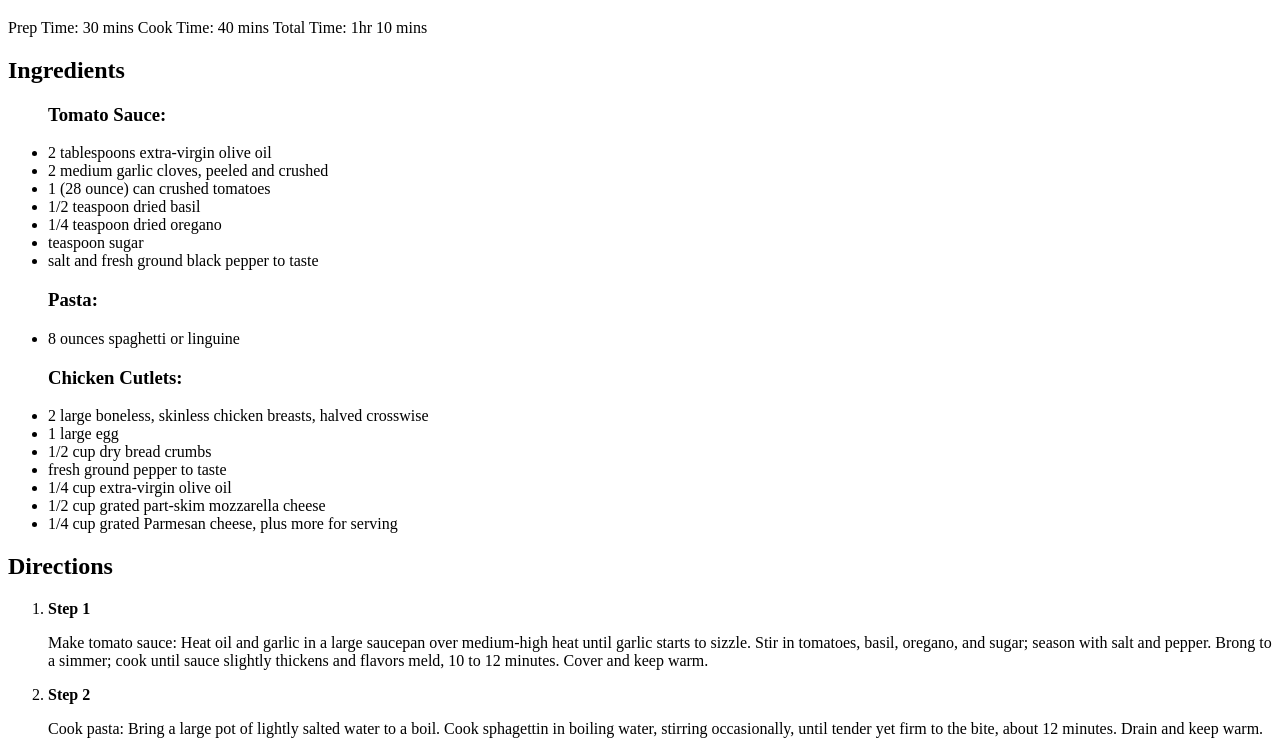
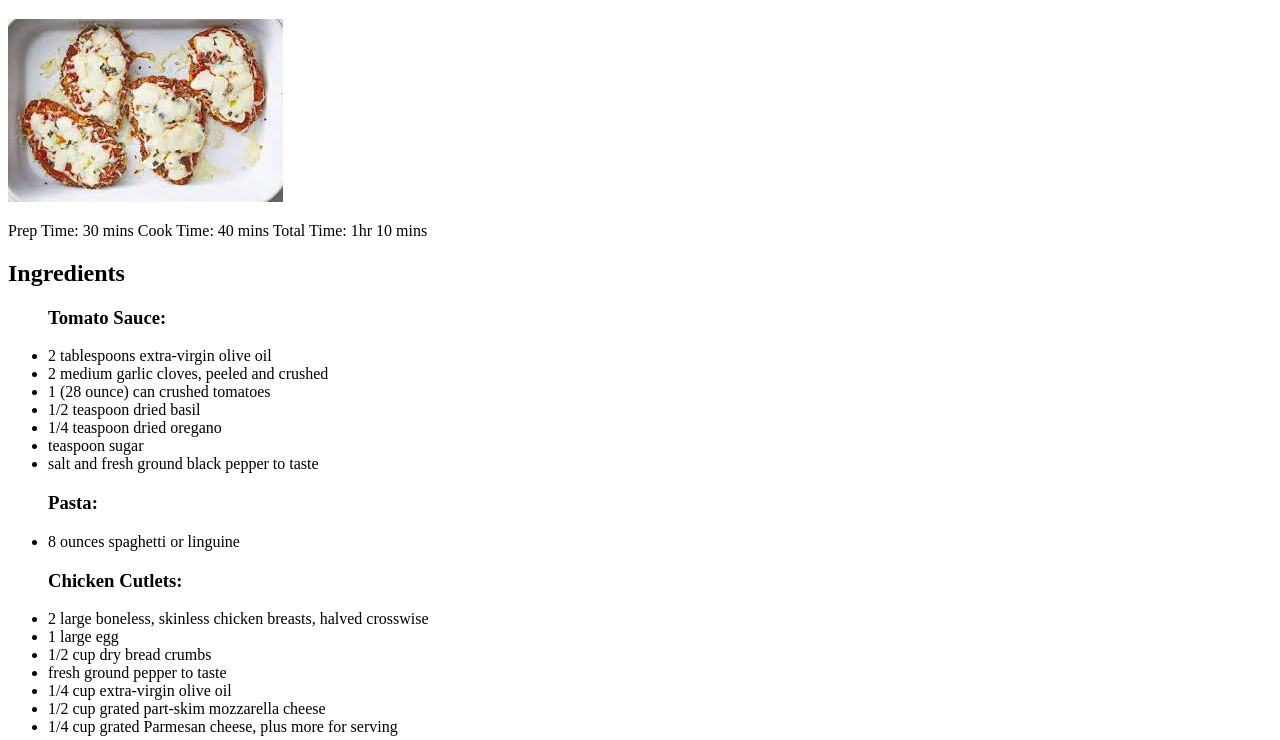
Before and after one commit to Dwheeldon1/odin-recipes, a plain HTML site: page recipes/chickparm.html in a window 1280 px wide. Shown: the part 61-801 px from the top of the page. Drawn offline with Linux system fonts and the light colour scheme.

Commit message:
Updated chickparm.html
updated the img src and removed an incorrectly placed >
this allows the image to appear

```diff
--- a/recipes/chickparm.html
+++ b/recipes/chickparm.html
@@ -8,7 +8,7 @@
 
     <body>
         <h1>Chicken Parmesan</h1>
-       <a img src="chicparm.jpeg>"
+       <img src="chicparm.jpeg" alt="Chicken Parmesan">
         <p>Prep Time: 30 mins  Cook Time: 40 mins Total Time: 1hr 10 mins</p>
         <h2>Ingredients</h2>
         <ul>
```
